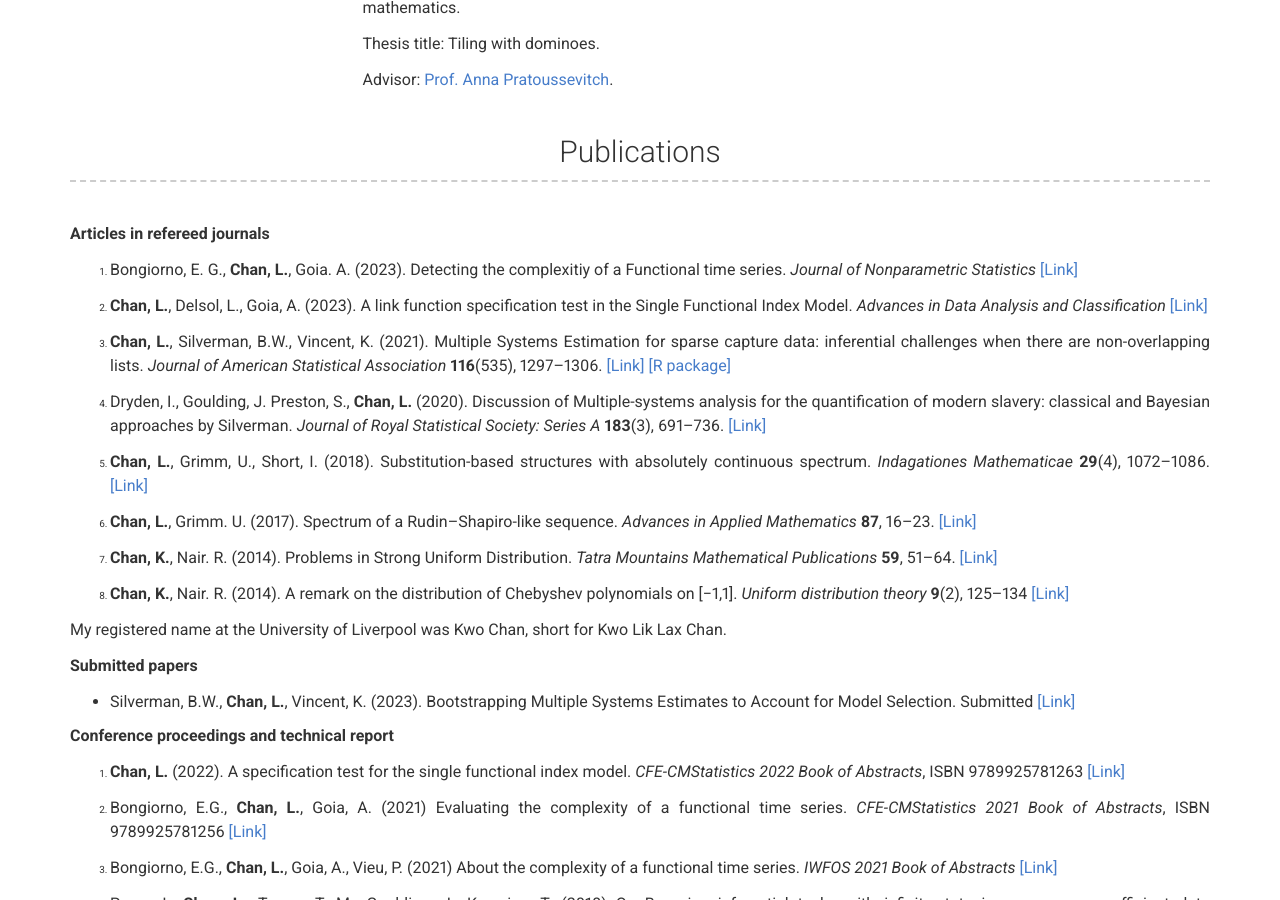
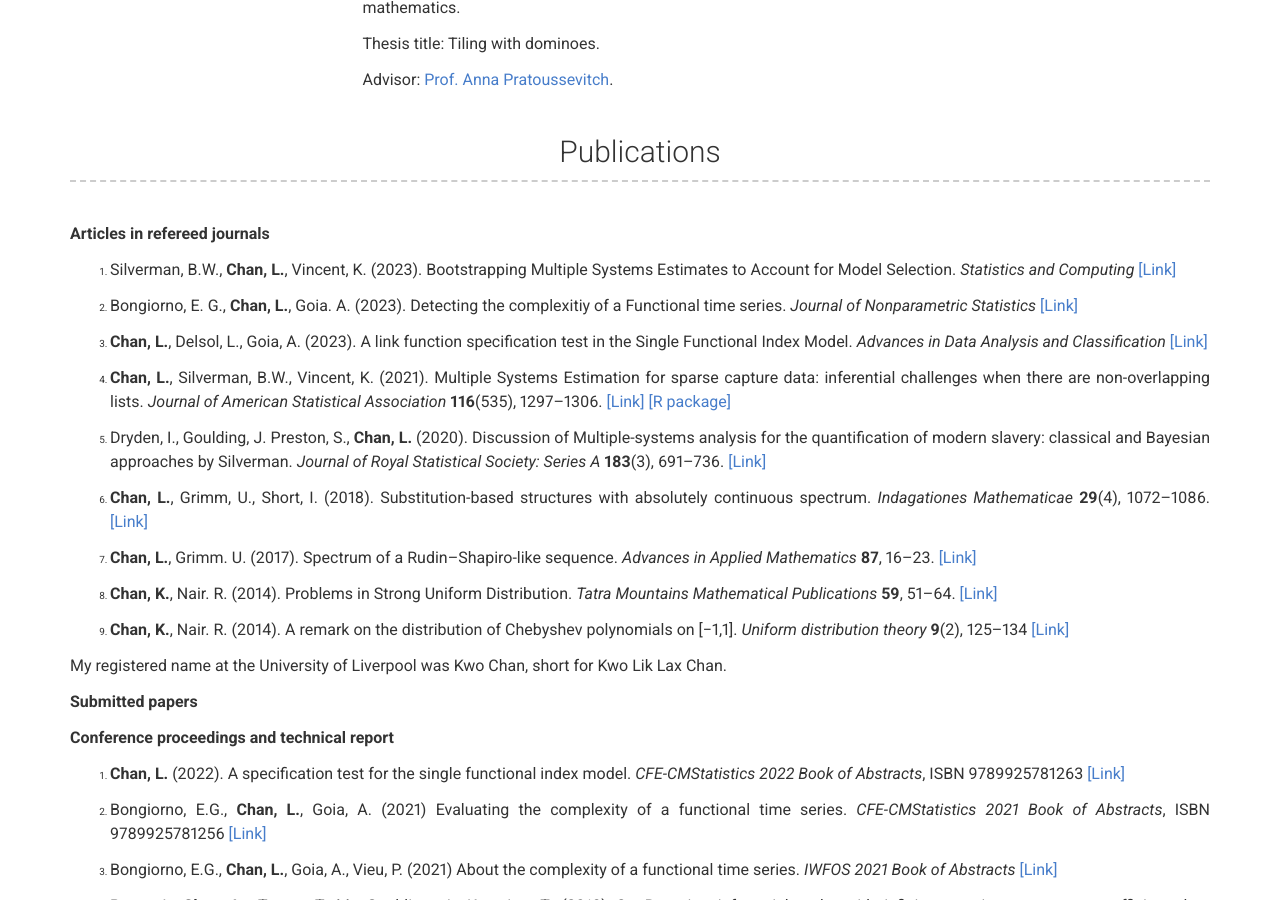
Before and after one commit to Laxchan/Laxchan.github.io, a Jekyll site: the page built from index.md, in a window 1280 px wide and 900 px high, scrolled down 1680 px. Built offline with Jekyll 4.4.1, drawn with Linux system fonts in a browser that asks for light colours; some of the changed lines change nothing that is shown.

Commit message:
Update _config.yml

```diff
--- a/_config.yml
+++ b/_config.yml
@@ -45,6 +45,8 @@ more_content: |
 
   **Articles in refereed journals**
 
+  1. Silverman, B.W., **Chan, L.**, Vincent, K. (2023). Bootstrapping Multiple Systems Estimates to Account for Model Selection. *Statistics and Computing* [[Link]](https://doi.org/10.1007/s11222-023-10346-9)
+
   1. Bongiorno, E. G., **Chan, L.**, Goia. A. (2023). Detecting the complexitiy of a Functional time series. *Journal of Nonparametric Statistics*
   [[Link]](https://doi.org/10.1080/10485252.2023.2234507)
 
@@ -73,8 +75,6 @@ more_content: |
   My registered name at the University of Liverpool was Kwo Chan, short for Kwo Lik Lax Chan.
 
   **Submitted papers**
-
-  - Silverman, B.W., **Chan, L.**, Vincent, K. (2023). Bootstrapping Multiple Systems Estimates to Account for Model Selection. Submitted [[Link]](https://arxiv.org/abs/2303.17856)
 
 
   **Conference proceedings and technical report**
```
